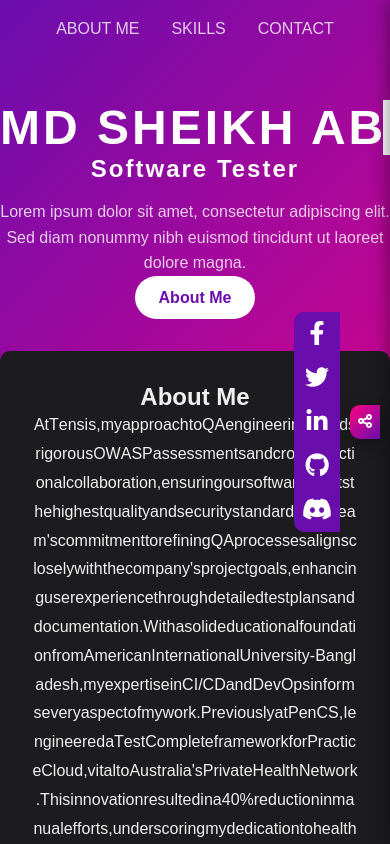
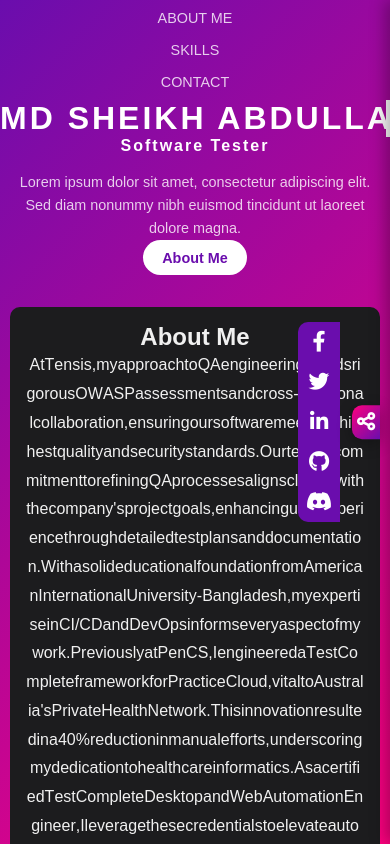
Before and after one commit to Makraw19/MdSheikhAbdullah, a plain HTML site: page index.html in a window 390 px wide. Both pictures are taken after a click on the element 365 px from the left and 422 px from the top of the page. Drawn offline with Linux system fonts and the light colour scheme.

Commit message:
Update index.html
updating the code with responsiveness

```diff
--- a/index.html
+++ b/index.html
@@ -3,7 +3,7 @@
 <head>
     <meta charset="UTF-8">
     <meta name="viewport" content="width=device-width, initial-scale=1.0">
-    <title>Portfolio with Glowing Hover Effect and Contact Form</title>
+    <title>Responsive Portfolio</title>
     <link rel="stylesheet" href="https://cdnjs.cloudflare.com/ajax/libs/font-awesome/6.0.0-beta3/css/all.min.css">
     <style>
         /* Basic Reset */
@@ -70,7 +70,7 @@
 
         .social-media-icons {
             position: fixed;
-            right: -120px; /* Start fully hidden */
+            right: -120px;
             top: 50%;
             transform: translateY(-50%);
             transition: right 0.3s ease;
@@ -83,7 +83,7 @@
         }
 
         .social-media-icons.show {
-            right: 50px; /* Adjust position to avoid overlap with toggle button */
+            right: 50px;
         }
 
         .social-media-icons a {
@@ -135,7 +135,7 @@
             margin-bottom: 1rem;
             opacity: 0;
             animation: slideInRight 1s ease forwards;
-            animation-delay: 4s; /* Start after the typing animation */
+            animation-delay: 4s;
         }
 
         .content p {
@@ -314,14 +314,14 @@
 
         /* Popup Modal Styling */
         .modal {
-            display: none; /* Hidden by default */
+            display: none;
             position: fixed;
-            z-index: 3; /* Above other elements */
+            z-index: 3;
             left: 0;
             top: 0;
             width: 100%;
             height: 100%;
-            background-color: rgba(0, 0, 0, 0.5); /* Semi-transparent background */
+            background-color: rgba(0, 0, 0, 0.5);
         }
 
         .modal-content {
@@ -363,6 +363,78 @@
 
         footer a:hover {
             color: #fff;
+        }
+
+        /* Responsive Styles */
+        @media (max-width: 768px) {
+            .navbar {
+                flex-direction: column;
+                gap: 1rem;
+                top: 10px;
+                font-size: 0.9rem;
+            }
+
+            .content h1 {
+                font-size: 2.5rem;
+            }
+
+            .content h2 {
+                font-size: 1.2rem;
+            }
+
+            .about-me-btn {
+                padding: 0.6rem 1.2rem;
+                font-size: 0.9rem;
+            }
+
+            #about, #skills {
+                padding: 1.5rem;
+                width: 95%;
+            }
+
+            .skill-icon {
+                font-size: 2.5rem;
+            }
+
+            .social-media-toggle {
+                padding: 0.4rem;
+            }
+
+            .social-media-icons a {
+                font-size: 1.3rem;
+            }
+        }
+
+        @media (max-width: 480px) {
+            .content h1 {
+                font-size: 2rem;
+            }
+
+            .content h2 {
+                font-size: 1rem;
+            }
+
+            .content p {
+                font-size: 0.9rem;
+                padding: 0 1rem;
+            }
+
+            #about, #skills {
+                padding: 1rem;
+            }
+
+            .skill-icon {
+                font-size: 2rem;
+            }
+
+            .contact-form {
+                padding: 1.5rem;
+            }
+
+            .social-media-toggle {
+                padding: 0.3rem;
+                font-size: 1.3rem;
+            }
         }
     </style>
 </head>
```
